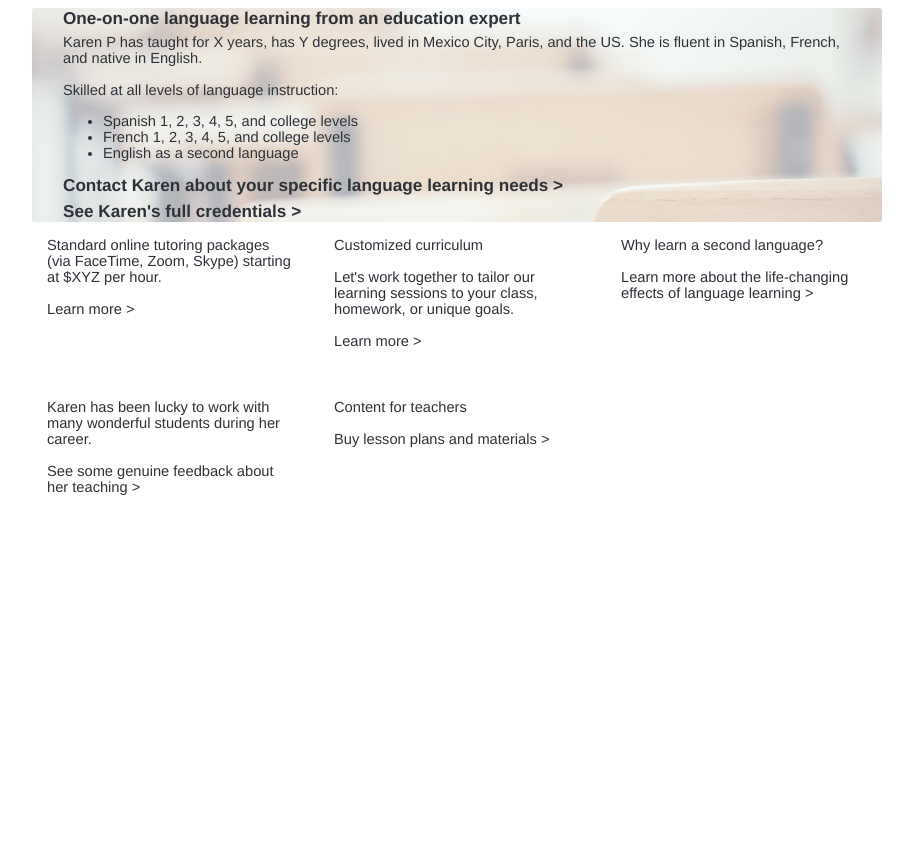
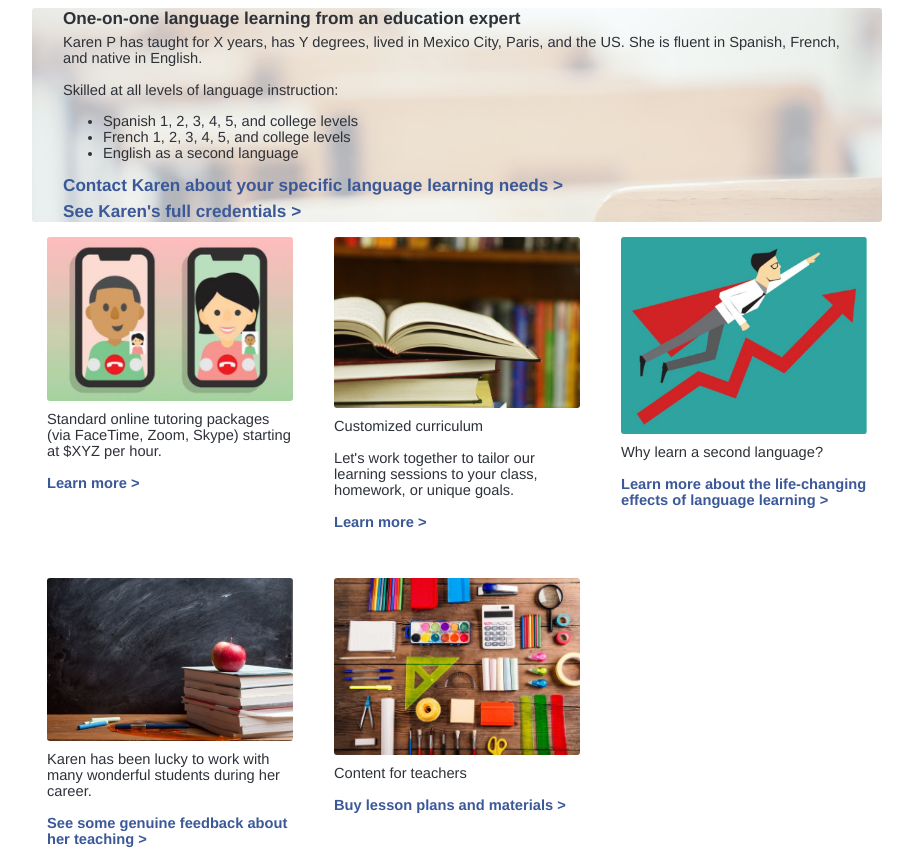
Before and after one commit to memalign/tutoring, a plain HTML site: page index.html in a window 1280 px wide. Shown: the whole page, without its empty margins (183-1096 px from the left). Before the commit the page ends 800 px from the top, so only its background shows below. Drawn offline with Linux system fonts and the light colour scheme.

Commit message:
Add grid images and link style

```diff
--- a/index.html
+++ b/index.html
@@ -31,44 +31,49 @@
 	<li>English as a second language</li>
 	</ul>
 
-	<h3>Contact Karen about your specific language learning needs &gt;</h3>
-	<h3>See Karen's full credentials &gt;</h3>
+	<h3><a href=".">Contact Karen about your specific language learning needs &gt;</a></h3>
+	<h3><a href=".">See Karen's full credentials &gt;</a></h3>
 	</div>
 	</div>
 
 
 	<div id ='grid'>
 		<div id='grid-entry'>
+		<img src="m/facetime.jpg"></img>
 		Standard online tutoring packages (via FaceTime, Zoom, Skype) starting at $XYZ per hour.<br />
 		<br />
-		Learn more &gt;
+		<a href=".">Learn more &gt;</a>
 		</div>
 
 		<div id='grid-entry'>
+		<img src="m/books.jpg"></img>
 		Customized curriculum<br />
 		<br />
 		Let's work together to tailor our learning sessions to your class, homework, or unique goals.<br />
 		<br />
-		Learn more &gt;
+		<a href=".">Learn more &gt;</a>
 		</div>
 
 
 		<div id='grid-entry'>
+		<img src="m/stocks.jpg"></img>
 		Why learn a second language?<br />
 		<br />
-		Learn more about the life-changing effects of language learning &gt;
+		<a href=".">Learn more about the life-changing effects of language learning &gt;</a>
 		</div>
 
 		<div id='grid-entry'>
+		<img src="m/teacherdesk.jpg"></img>
 		Karen has been lucky to work with many wonderful students during her career.<br />
 		<br />
-		See some genuine feedback about her teaching &gt;
+		<a href=".">See some genuine feedback about her teaching &gt;</a>
 		</div>
 
 		<div id='grid-entry'>
+		<img src="m/schoolsupplies.jpg"></img>
 		Content for teachers<br />
 		<br />
-		Buy lesson plans and materials &gt;
+		<a href=".">Buy lesson plans and materials &gt;</a>
 		</div>
 	</div>
 </div>
--- a/style.css
+++ b/style.css
@@ -20,11 +20,6 @@ img {
   border: 0;
 }
 
-h2 a,
-h3 a {
-  color : #666;
-}
-
 a {
   text-decoration: none;
 }
@@ -35,6 +30,7 @@ a:hover {
 
 a {
   color: #3b5998;
+  font-weight: bold;
 }
 
 table {
@@ -86,12 +82,20 @@ td {
   margin-right: 15px;
 
   display: grid;
-  grid-row-gap: 50px;
+  grid-row-gap: 3rem;
   grid-template-columns: repeat(auto-fit, max(150px, 30%));
   justify-content: space-between;
 }
 
-#grid-entry {
+#grid-entry img {
+  max-width: 100%;
+  max-height: 400px;
+  height: auto;
+  width: auto;
+  display: block;
+  margin: 0 auto;
+  margin-bottom: 10px;
+  border-radius: 3px;
 }
 
 
```
Also changed, not shown: m/books.jpg (added), m/facetime.jpg (added), m/schoolsupplies.jpg (added), m/stocks.jpg (added), m/teacherdesk.jpg (added), notes.txt.
